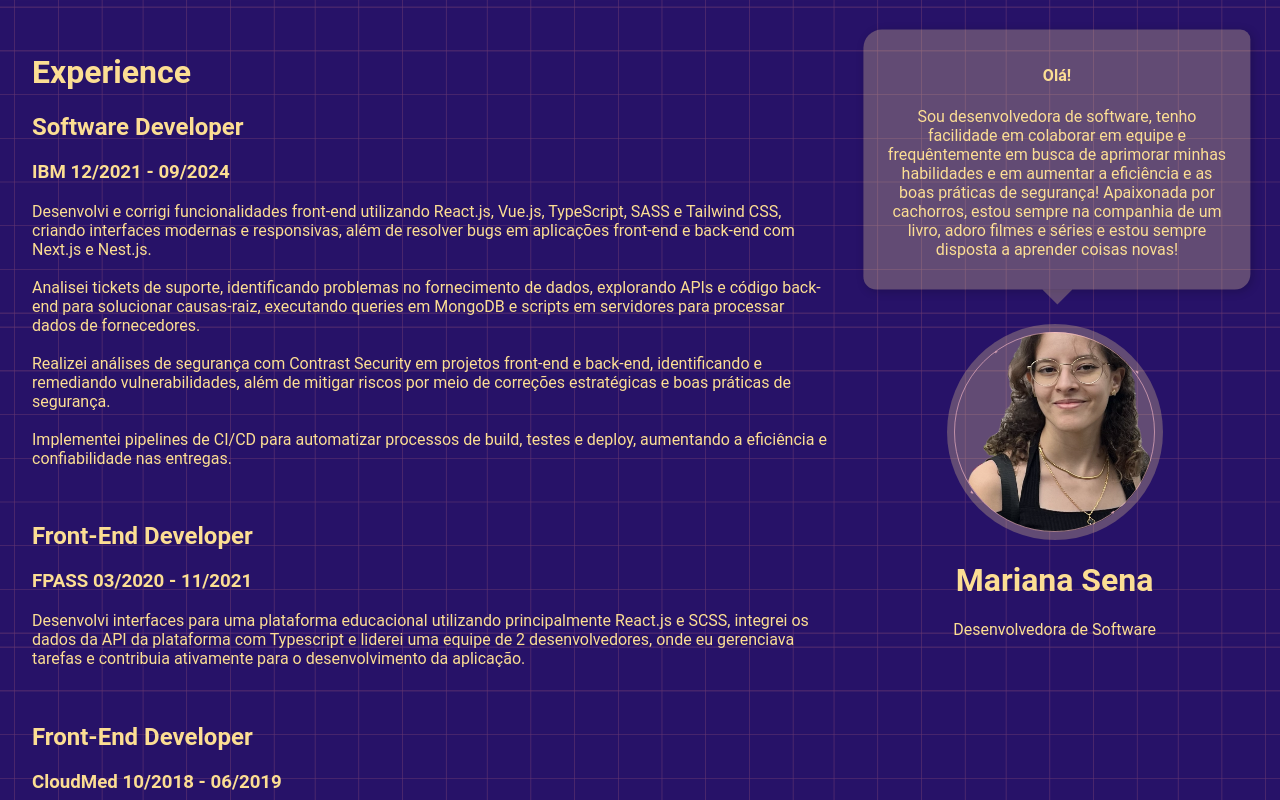
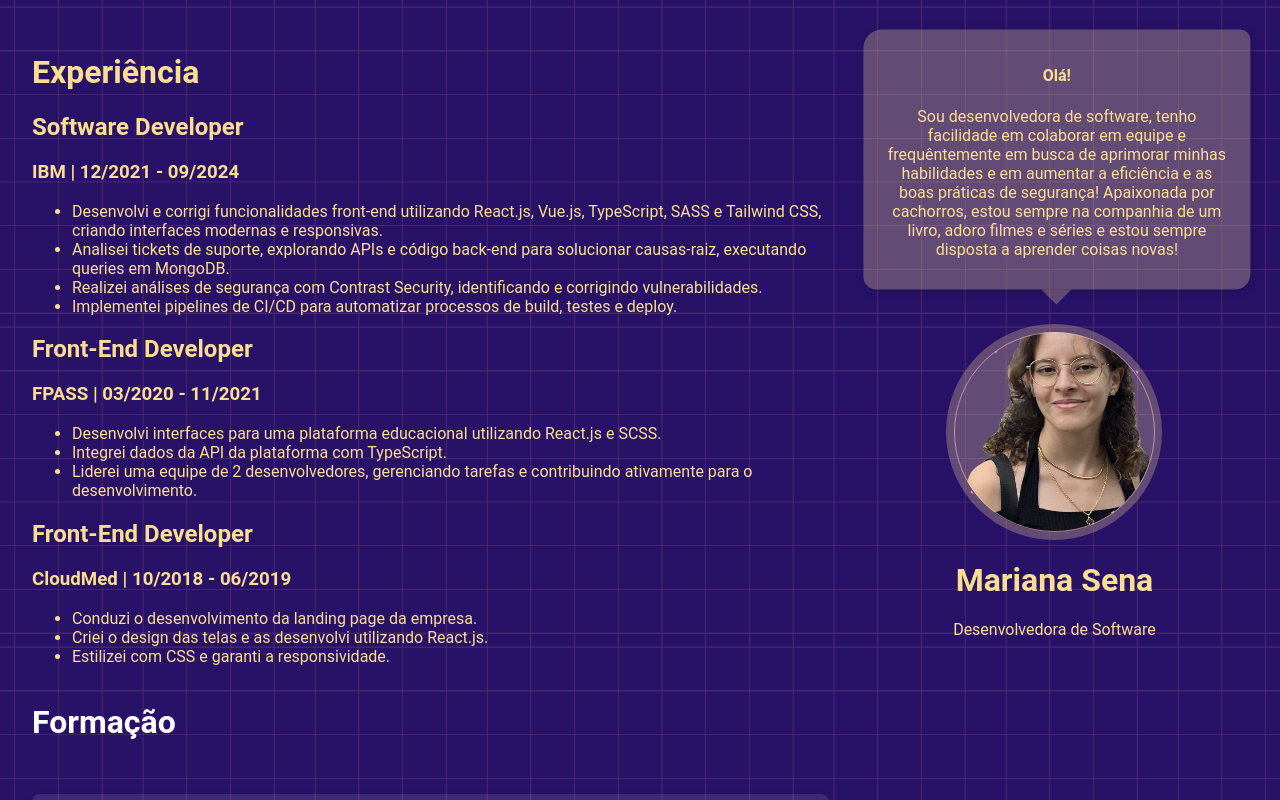
Before and after one commit to mari-sena/marisena, a Next.js app: page / in a window 1280 px wide. Shown: the top 800 px of the page. Built offline with nearby package versions, Linux system fonts and the light colour scheme.

Commit message:
chore: improving experience  area style

```diff
--- /dev/null
+++ b/app/components/organisms/work-experience.css
@@ -0,0 +1,61 @@
+.experience-container {
+  display: flex;
+  flex-direction: column;
+  gap: 2rem;
+  color: white;
+}
+
+.experience-item {
+  background-color: rgba(255, 255, 255, 0.1);
+  padding: 1.5rem;
+  border-radius: 8px;
+  box-shadow: 0px 4px 8px rgba(0, 0, 0, 0.2);
+  transition: transform 0.3s ease-in-out;
+}
+
+.experience-item:hover {
+  transform: scale(1.02);
+}
+
+.experience-item ul {
+  list-style-type: none;
+  padding-left: 0;
+}
+
+.experience-item li {
+  font-size: 1rem;
+  line-height: 1.6;
+  margin-bottom: 0.5rem;
+  padding-left: 1.5rem;
+  position: relative;
+}
+
+.experience-item li::before {
+  content: "•";
+  color: #fcde93;
+  font-weight: bold;
+  position: absolute;
+  left: 0;
+}
+
+@media (max-width: 768px) {
+  .experience-container {
+    padding: 1rem;
+  }
+
+  .experience-item {
+    padding: 1rem;
+  }
+
+  h1 {
+    font-size: 2rem;
+  }
+
+  h2 {
+    font-size: 1.5rem;
+  }
+
+  h3 {
+    font-size: 1rem;
+  }
+}
--- a/app/components/organisms/work-experience.tsx
+++ b/app/components/organisms/work-experience.tsx
@@ -1,61 +1,57 @@
 import "./about.css";
+
+function ExperienceItem({ role, company, period, description }) {
+  return (
+    <section className="experience-item">
+      <h2>{role}</h2>
+      <h3>
+        {company} | {period}
+      </h3>
+      <ul>
+        {description.map((item, index) => (
+          <li key={index}>{item}</li>
+        ))}
+      </ul>
+    </section>
+  );
+}
 
 function WorkExperience() {
   return (
-    <>
-      <h1>Experience</h1>
-      <>
-        <h2>Software Developer</h2>
-        <h3>IBM 12/2021 - 09/2024</h3>
-        <p>
-          Desenvolvi e corrigi funcionalidades front-end utilizando React.js,
-          Vue.js, TypeScript, SASS e Tailwind CSS, criando interfaces modernas e
-          responsivas, além de resolver bugs em aplicações front-end e back-end
-          com Next.js e Nest.js.
-          <br />
-          <br />
-          Analisei tickets de suporte, identificando problemas no fornecimento
-          de dados, explorando APIs e código back-end para solucionar
-          causas-raiz, executando queries em MongoDB e scripts em servidores
-          para processar dados de fornecedores.
-          <br />
-          <br />
-          Realizei análises de segurança com Contrast Security em projetos
-          front-end e back-end, identificando e remediando vulnerabilidades,
-          além de mitigar riscos por meio de correções estratégicas e boas
-          práticas de segurança.
-          <br />
-          <br />
-          Implementei pipelines de CI/CD para automatizar processos de build,
-          testes e deploy, aumentando a eficiência e confiabilidade nas
-          entregas.
-          <br />
-        </p>
-      </>
-      <>
-        <br />
-        <h2>Front-End Developer</h2>
-        <h3>FPASS 03/2020 - 11/2021</h3>
-        <p>
-          Desenvolvi interfaces para uma plataforma educacional utilizando
-          principalmente React.js e SCSS, integrei os dados da API da plataforma
-          com Typescript e liderei uma equipe de 2 desenvolvedores, onde eu
-          gerenciava tarefas e contribuia ativamente para o desenvolvimento da
-          aplicação.
-          <br />
-        </p>
-      </>
-      <>
-        <br />
-        <h2>Front-End Developer</h2>
-        <h3>CloudMed 10/2018 - 06/2019</h3>
-        <p>
-          Conduzi o desenvolvimento da landing page da empresa. Minha função
-          envolvia criar o design das telas, desenvolve-las utilizando React.js,
-          estiliza-las com CSS e garantia a sua responsividade.
-        </p>
-      </>
-    </>
+    <div className="experience-container">
+      <h1>Experiência</h1>
+      <ExperienceItem
+        role="Software Developer"
+        company="IBM"
+        period="12/2021 - 09/2024"
+        description={[
+          "Desenvolvi e corrigi funcionalidades front-end utilizando React.js, Vue.js, TypeScript, SASS e Tailwind CSS, criando interfaces modernas e responsivas.",
+          "Analisei tickets de suporte, explorando APIs e código back-end para solucionar causas-raiz, executando queries em MongoDB.",
+          "Realizei análises de segurança com Contrast Security, identificando e corrigindo vulnerabilidades.",
+          "Implementei pipelines de CI/CD para automatizar processos de build, testes e deploy.",
+        ]}
+      />
+      <ExperienceItem
+        role="Front-End Developer"
+        company="FPASS"
+        period="03/2020 - 11/2021"
+        description={[
+          "Desenvolvi interfaces para uma plataforma educacional utilizando React.js e SCSS.",
+          "Integrei dados da API da plataforma com TypeScript.",
+          "Liderei uma equipe de 2 desenvolvedores, gerenciando tarefas e contribuindo ativamente para o desenvolvimento.",
+        ]}
+      />
+      <ExperienceItem
+        role="Front-End Developer"
+        company="CloudMed"
+        period="10/2018 - 06/2019"
+        description={[
+          "Conduzi o desenvolvimento da landing page da empresa.",
+          "Criei o design das telas e as desenvolvi utilizando React.js.",
+          "Estilizei com CSS e garanti a responsividade.",
+        ]}
+      />
+    </div>
   );
 }
 
```
